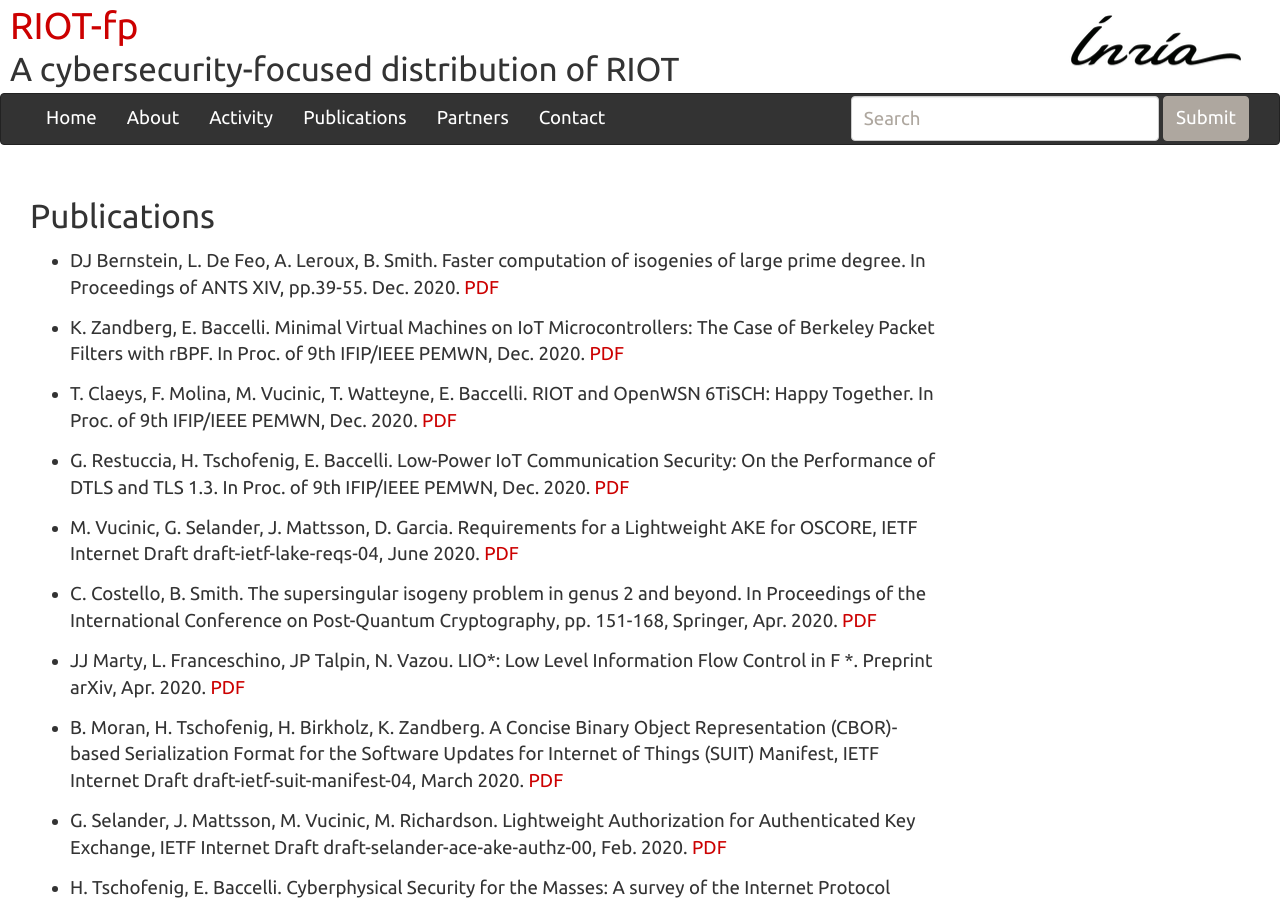
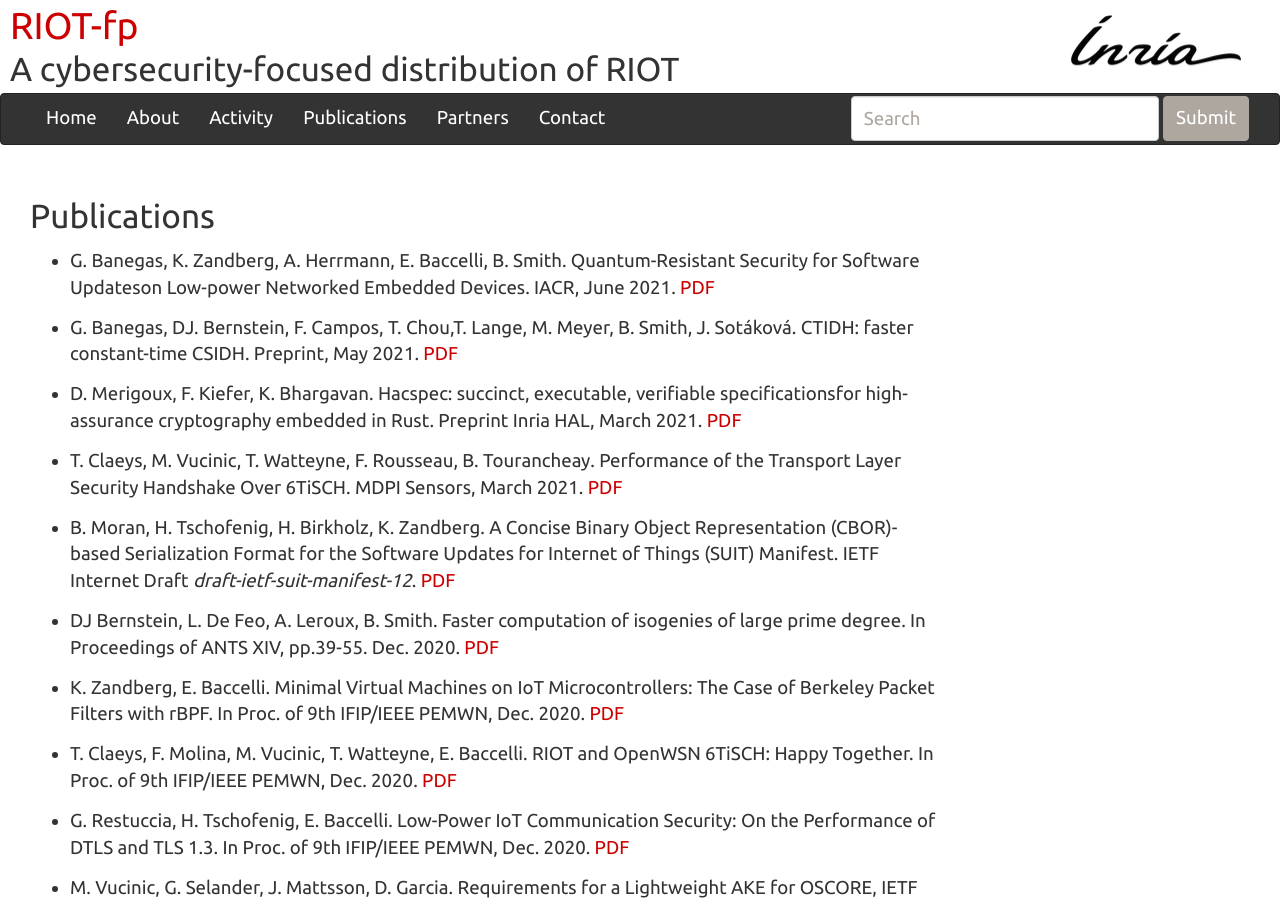
Before and after one commit to future-proof-iot/RIOT-fp, a Jekyll site: the page built from publications.md, in a window 1280 px wide and 900 px high. Built offline with Jekyll 4.4.1, drawn with Linux system fonts in a browser that asks for light colours; nearby versions of some CDN libraries; our own code applies the rules of GitHub Pages for plain Markdown files.

Commit message:
updated publication page

```diff
--- a/publications.md
+++ b/publications.md
@@ -1,5 +1,14 @@
 ## Publications
 
+- G. Banegas, K. Zandberg, A. Herrmann, E. Baccelli, B. Smith. Quantum-Resistant Security for Software Updateson Low-power Networked Embedded Devices. IACR, June 2021. [PDF](https://eprint.iacr.org/2021/781.pdf)
+
+- G. Banegas, DJ. Bernstein, F. Campos, T. Chou,T. Lange, M. Meyer, B. Smith, J. Sotáková. CTIDH: faster constant-time CSIDH. Preprint, May 2021. [PDF](https://ctidh.isogeny.org/ctidh-20210526.pdf)
+
+- D. Merigoux, F. Kiefer, K. Bhargavan. Hacspec: succinct, executable, verifiable specificationsfor high-assurance cryptography embedded in Rust. Preprint Inria HAL, March 2021. [PDF](https://hal.inria.fr/hal-03176482/document)
+
+- T. Claeys, M. Vucinic, T. Watteyne, F. Rousseau, B. Tourancheay. Performance of the Transport Layer Security Handshake Over 6TiSCH. MDPI Sensors, March 2021. [PDF](https://www.mdpi.com/1424-8220/21/6/2192/pdf)
+
+- B. Moran, H. Tschofenig, H. Birkholz, K. Zandberg. A Concise Binary Object Representation (CBOR)-based Serialization Format    for the Software Updates for Internet of Things (SUIT) Manifest. IETF Internet Draft *draft-ietf-suit-manifest-12*. [PDF](https://tools.ietf.org/pdf/draft-ietf-suit-manifest-12.pdf)
 
 - DJ Bernstein, L. De Feo, A. Leroux, B. Smith. Faster computation of isogenies of large prime degree. In Proceedings of ANTS XIV, pp.39-55. Dec. 2020. [PDF](https://msp.org/obs/2020/4-1/obs-v4-n1-p04-s.pdf)
 
```
Also changed, not shown: events.md (+1 -1 lines).
